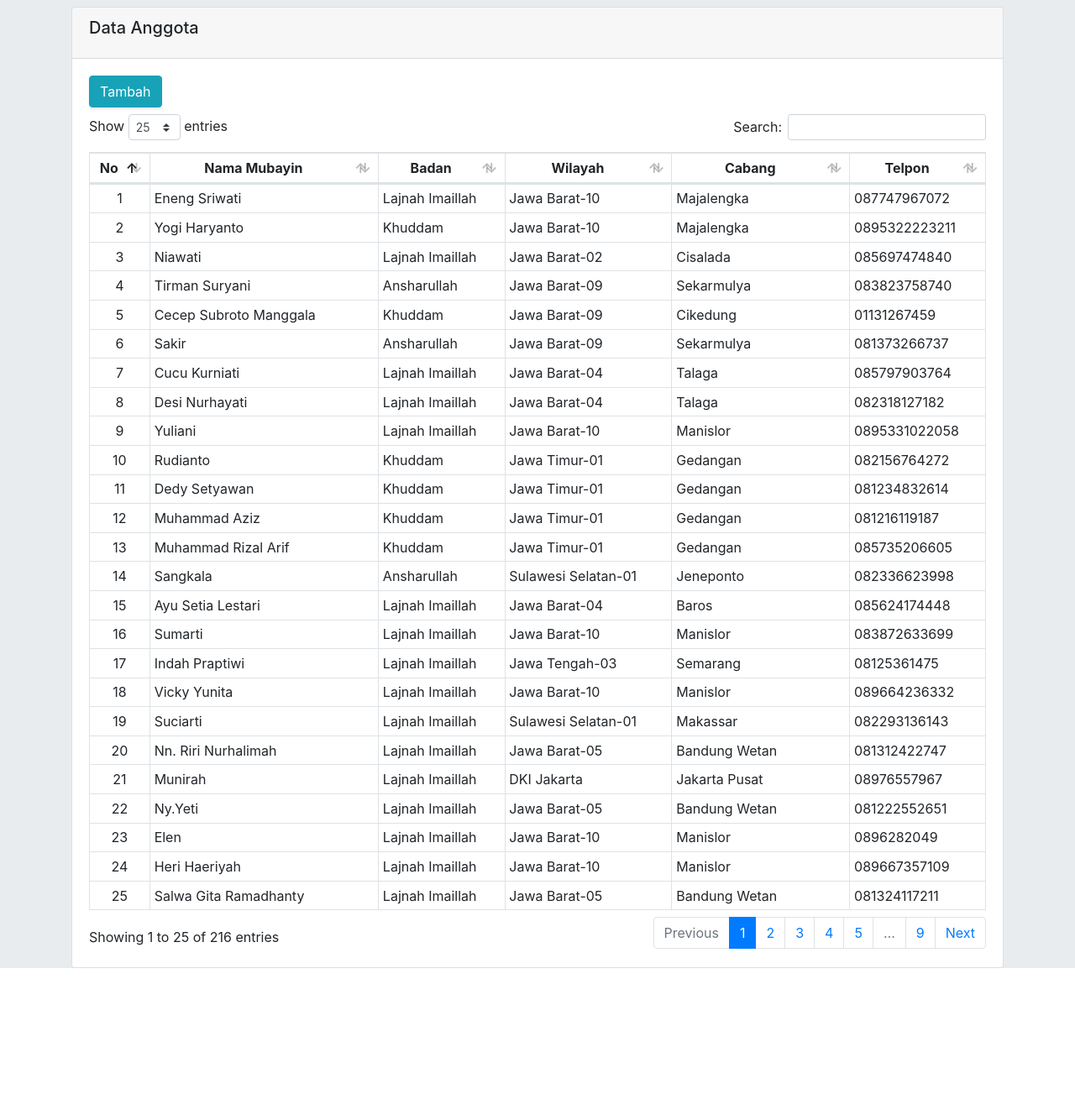
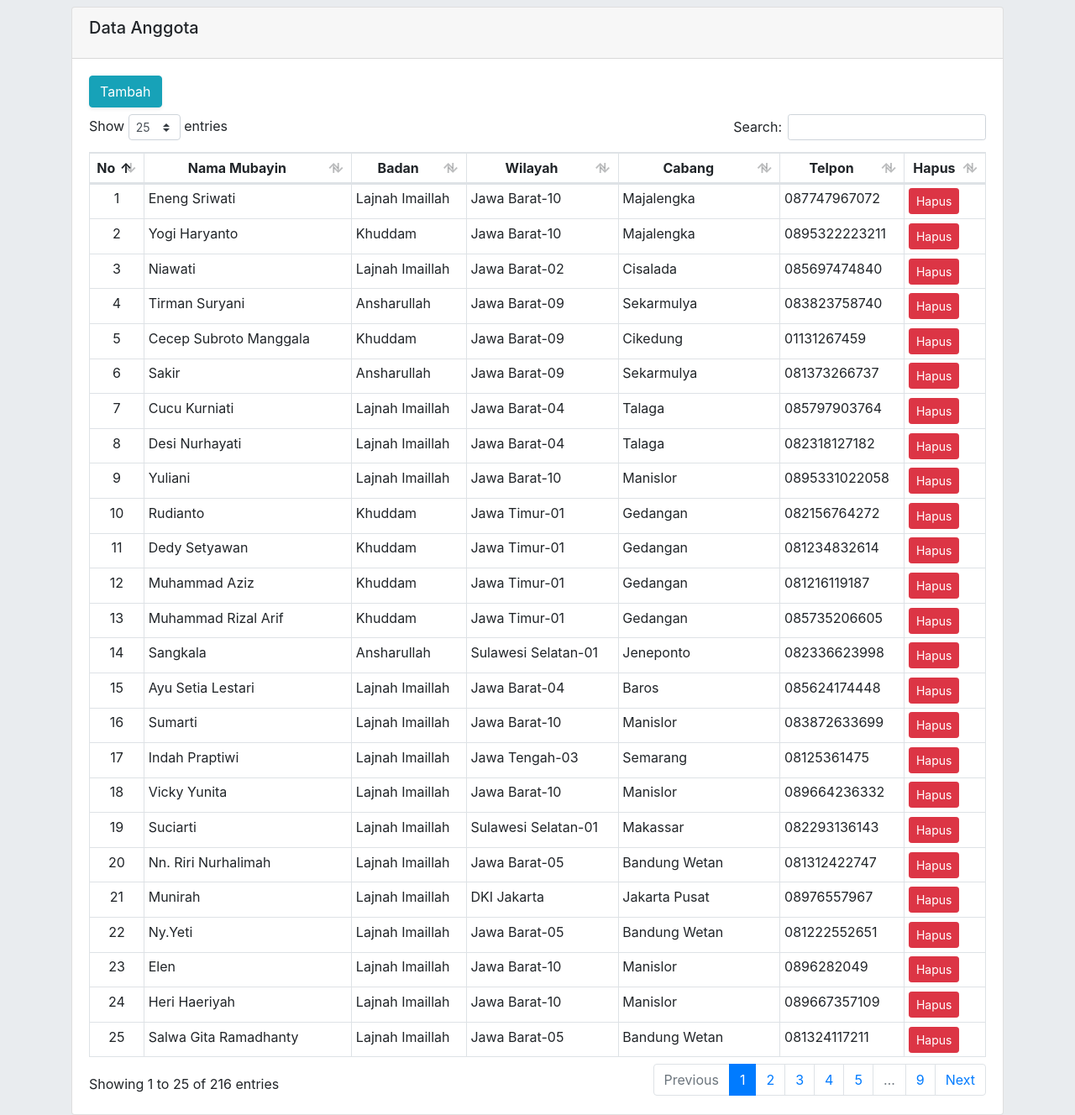
Before and after one commit to pinokio07/pesenan, a PHP site: page /new.php in a window 1280 px wide. Shown: the whole page at 84% size. Before the commit the page ends 1153 px from the top, so only its background shows below. Run offline with PHP 8.4, Linux system fonts and the light colour scheme; data comes from the database, SQL or seed files in the repository.

Commit message:
Add Delete Data

```diff
--- a/get.php
+++ b/get.php
@@ -29,6 +29,7 @@ if ($result != null) {
 			'cabang' => $namacabang['nama'] ?? '',
 			'wilayah' => $namawilayah['nama'] ?? '',
 			'telp' => $row['telp'] ?? '',
+			'hapus' => '<button data-id="'.$row['id'].'" class="btn btn-danger btn-sm hapus">Hapus</button>',
 		];
   }
 } else {
--- a/new.php
+++ b/new.php
@@ -33,6 +33,7 @@
 											<th>Wilayah</th>
 											<th>Cabang</th>
 											<th>Telpon</th>
+											<th>Hapus</th>
 										</tr>
 									</thead>
 									<tbody>
@@ -132,6 +133,7 @@
 				{data:'wilayah',name:'wilayah'},
 				{data:'cabang',name:'cabang'},
 				{data:'telp',name:'telp'},
+				{data:'hapus',name:'hapus'},
 			],
 			columnDefs: [
 		    { className: "text-center", targets: [0] },
@@ -249,6 +251,24 @@
 	    });
 		});
 
+		$(document).on('click', '.hapus', function(e){
+			e.preventDefault();
+			var id = $(this).data('id');
+
+			if(confirm('Yakin hapus data?')){
+				$.ajax({
+					url: 'hapus.php',
+					type: 'POST',
+					data:{
+						id:id,
+					},
+					success:function(msg){
+						table.ajax.reload( null, false );
+					}
+				});
+			}
+		});
+
 	});
 </script>
 </body>
```
Also changed, not shown: hapus.php (added, +15 -0 lines).
